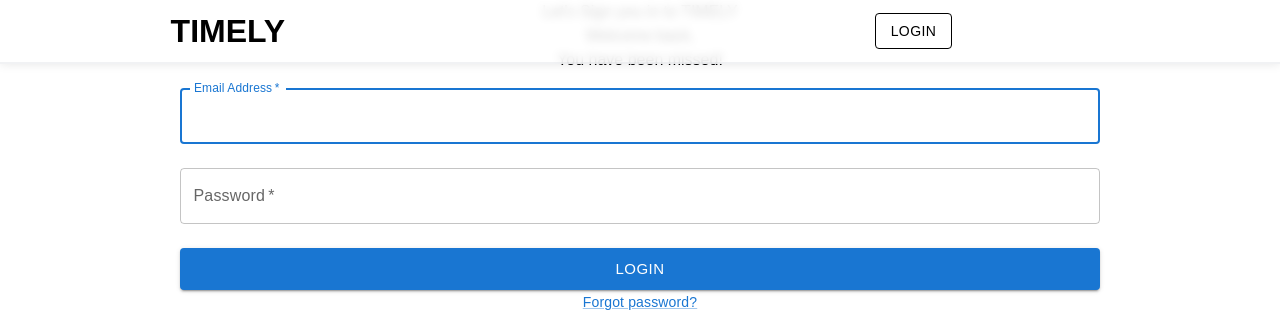
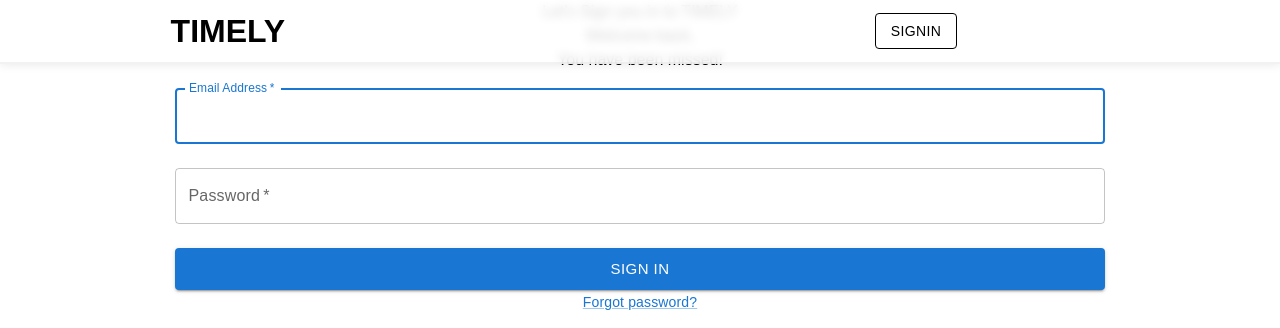
Before and after one commit to Lakshan-Chamoditha-Perera/Watch-Galleria-Web, a React (Vite) app: page /signin in a window 1280 px wide. Shown: the top 328 px of the page. Built offline with nearby package versions, Linux system fonts and the light colour scheme; no server answers; a web font is replaced by a local one; what @nextui-org/react would draw is missing.

Commit message:
header updated

```diff
--- a/src/components/header/Header.tsx
+++ b/src/components/header/Header.tsx
@@ -10,7 +10,7 @@ import AccountCircle from '@mui/icons-material/AccountCircle';
 import TuneRoundedIcon from '@mui/icons-material/TuneRounded';
 import { useAuth } from '../../context/AuthContext';
 import Swal from 'sweetalert2';
-import { useNavigate } from 'react-router-dom';
+import { Link, useNavigate } from 'react-router-dom';
 import { useCart } from '../../context/ShopContext';
 import { Home } from '@mui/icons-material';
 
@@ -53,9 +53,12 @@ const Header: React.FC = () => {
 
     return (
         <nav className="header-container">
-            <div className="logo">
+            <Link className="logo"
+                to="/"
+                onClick={() => navigate('/')}
+            >
                 <span>TIMELY</span>
-            </div>
+            </Link>
             <div className="nav-links">
                 {isLogged && (
                     <ul>
@@ -123,7 +126,7 @@ const Header: React.FC = () => {
                             </Menu>
                         </>
                     ) : (
-                        <Button variant='outlined' color="inherit" href="/signin">Login</Button>
+                        <Button variant='outlined' color="inherit" href="/signin">Signin</Button>
                     )}
                 </Stack>
             </div>
--- a/src/views/users/SignInPage.tsx
+++ b/src/views/users/SignInPage.tsx
@@ -133,7 +133,7 @@ const SignInPage = () => {
                             sx={{ mt: 2 }}
                             onClick={handleSignIn}
                         >
-                            Login
+                            Sign In
                         </Button>
                         <Link href="#" variant="body2" className="block pt-3 text-right mt-2">
                             Forgot password?
```
